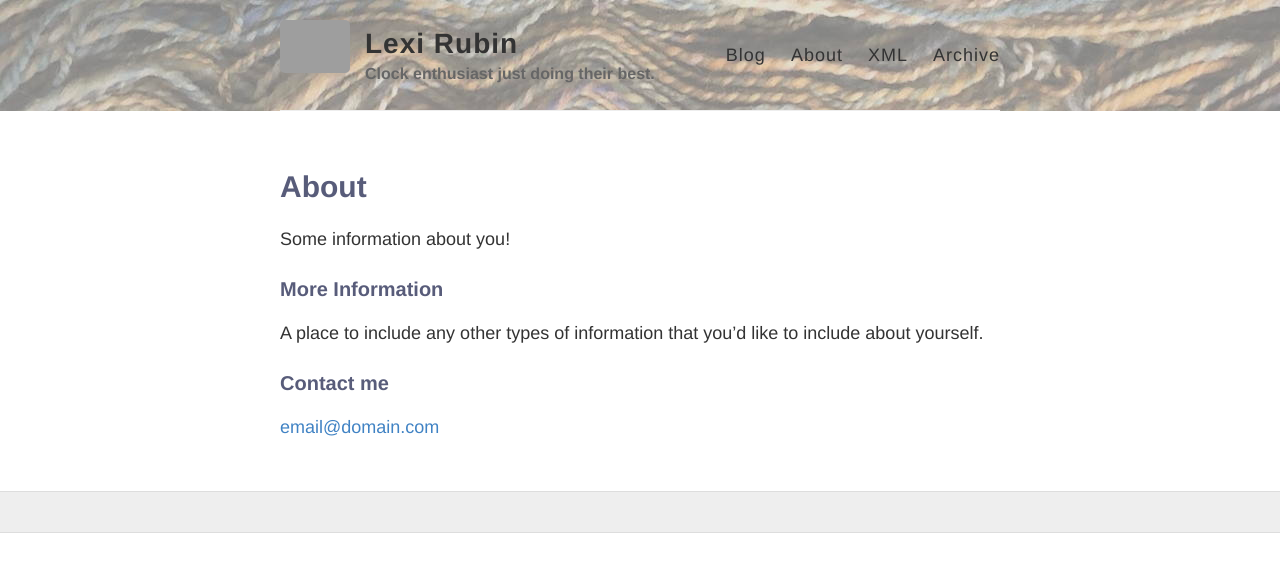
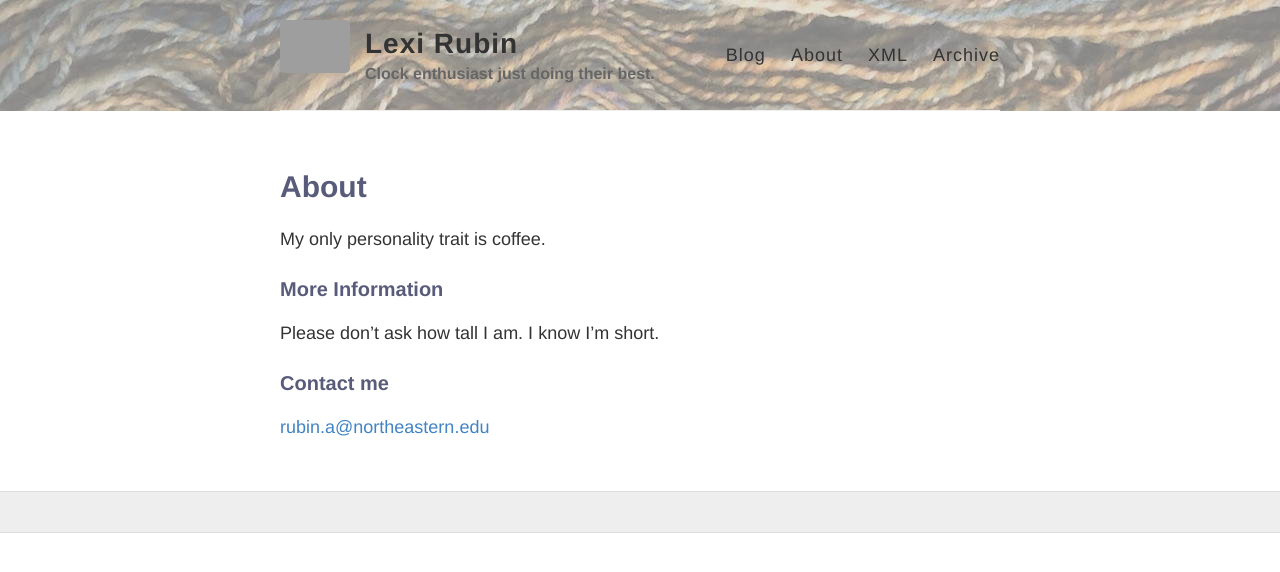
Before and after one commit to lexirubin/lexirubin, a Jekyll site: the page built from about.md, in a window 1280 px wide. Shown: the top 572 px of the page. Built offline with Jekyll 4.4.1, drawn with Linux system fonts in a browser that asks for light colours; grey boxes are pictures that could not be loaded.

Commit message:
Update about.md

```diff
--- a/about.md
+++ b/about.md
@@ -4,12 +4,12 @@ title: About
 permalink: /about/
 ---
 
-Some information about you!
+My only personality trait is coffee.
 
 ### More Information
 
-A place to include any other types of information that you'd like to include about yourself.
+Please don't ask how tall I am. I know I'm short.
 
 ### Contact me
 
-[email@domain.com](mailto:email@domain.com)
+[rubin.a@northeastern.edu](mailto:rubin.a@northeastern.edu)
```
